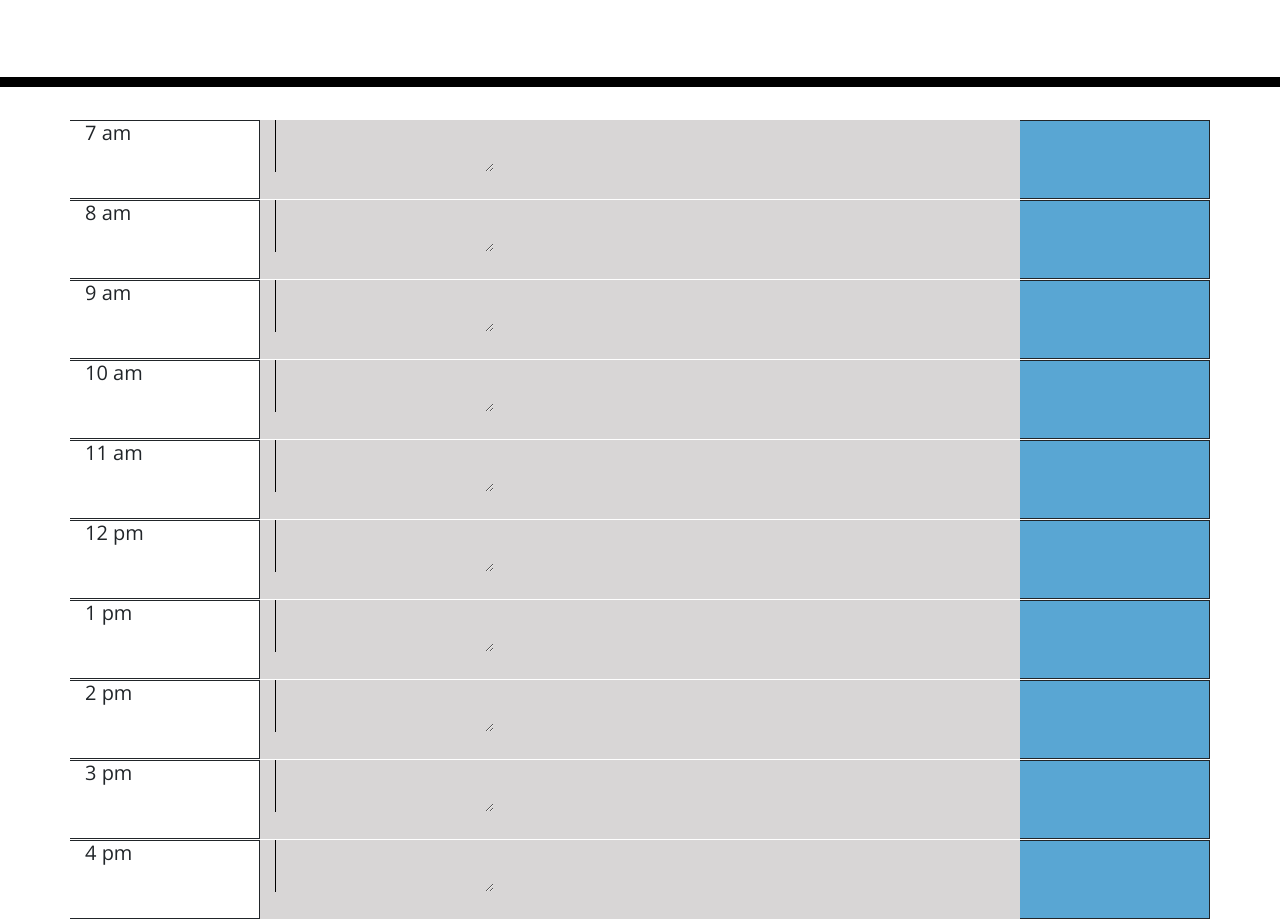
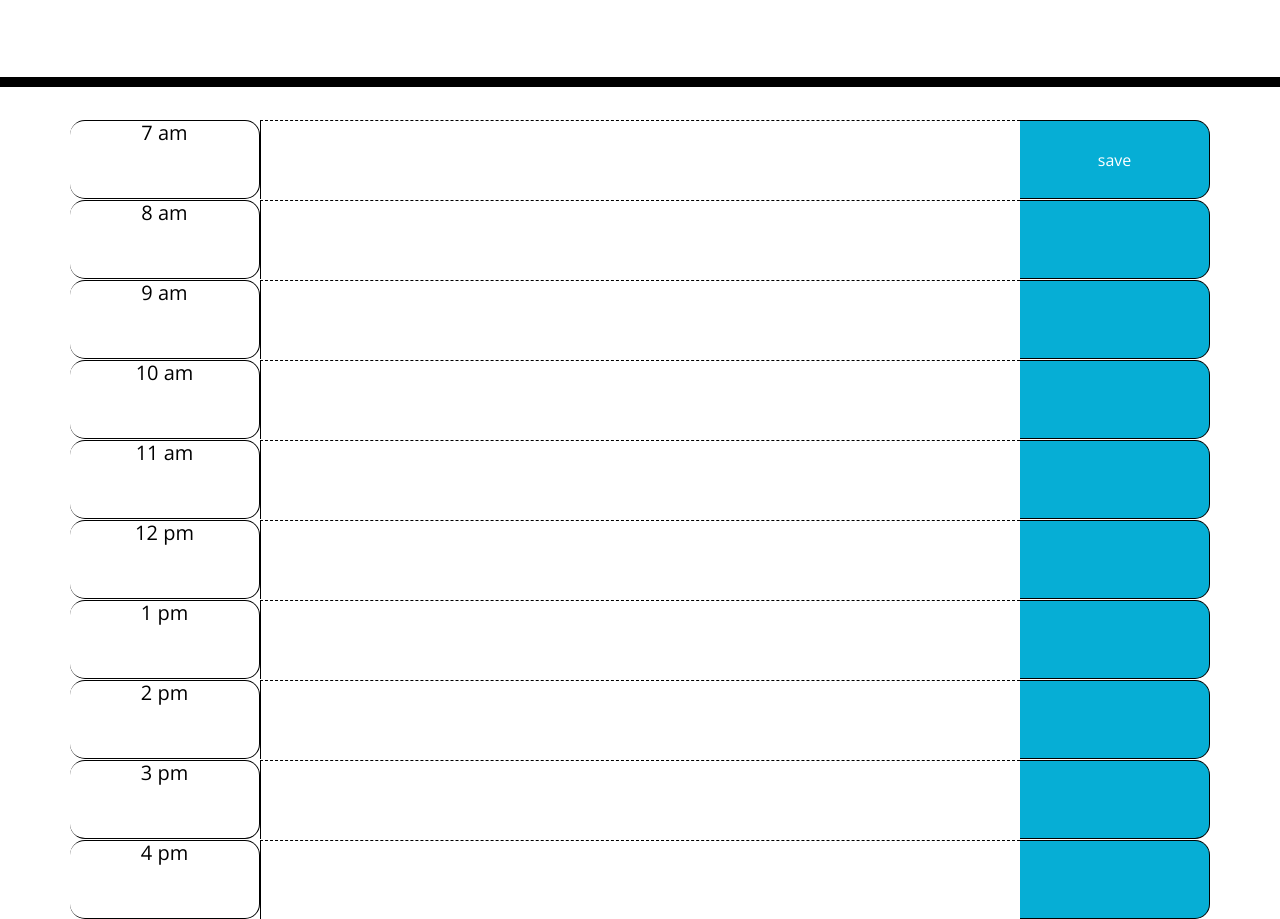
Before and after one commit to damparo/Day-Planner, a plain HTML site: page index.html in a window 1280 px wide. Shown: the part 181-1100 px from the top of the page. Drawn offline with nearby package versions, Linux system fonts and the light colour scheme.

Commit message:
workingcolors

```diff
--- a/index.html
+++ b/index.html
@@ -30,71 +30,157 @@
     </header>
     <div class="container">
       <!-- Timeblocks go here -->
-        <div class ="row">
-          <div class="col-2"><h5>7 am</h5></div>
-          <div class="col-8"><textarea wrap="off"></textarea></div>
-          <div class="col-2 saveblock"></div>
+      <div class="row" id="hour-7">
+        <div class="col-2 time-block hour"><h5>7 am</h5></div>
+        <textarea class="col-8 hour" wrap="off" id="7" data-num="07"></textarea>
+        <button class="col-2 saveBtn">save</button>
       </div>
-        <div class ="row">
-          <div class="col-2"><h5>8 am</h5></div>
-          <div class="col-8"><textarea wrap="off"></textarea></div>
-          <div class="col-2 saveblock"></div>
+      <div class="row" id="hour-8">
+        <div class="col-2 time-block hour"><h5>8 am</h5></div>
+        <textarea class="col-8 hour" wrap="off" id="8" data-num="08"></textarea>
+        <button class="col-2 saveBtn"></button>
       </div>
-        <div class ="row">
-          <div class="col-2"><h5>9 am</h5></div>
-          <div class="col-8"><textarea wrap="off"></textarea></div>
-          <div class="col-2 saveblock"></div>
+      <div class="row" id="Hour9">
+        <div class="col-2 time-block hour"><h5>9 am</h5></div>
+        <textarea class="col-8 hour" wrap="off" id="9" data-num="09"></textarea>
+        <button class="col-2 saveBtn"></button>
       </div>
-        <div class ="row">
-          <div class="col-2"><h5>10 am</h5></div>
-          <div class="col-8"><textarea wrap="off"></textarea></div>
-          <div class="col-2 saveblock"></div>
+      <div class="row" id="hour-10">
+        <div class="col-2 time-block hour"><h5>10 am</h5></div>
+        <textarea class="col-8 hour" wrap="off" id="10" data-num="10"></textarea>
+        <button class="col-2 saveBtn"></button>
       </div>
-        <div class ="row">
-          <div class="col-2"><h5>11 am</h5></div>
-          <div class="col-8"><textarea wrap="off"></textarea></div>
-          <div class="col-2 saveblock"></div>
+      <div class="row" id="Hour11">
+        <div class="col-2 time-block hour"><h5>11 am</h5></div>
+        <textarea class="col-8 hour" wrap="off" id="11" data-num="11"></textarea>
+        <button class="col-2 saveBtn"></button>
       </div>
-        <div class ="row">
-          <div class="col-2"><h5>12 pm</h5></div>
-          <div class="col-8"><textarea wrap="off"></textarea></div>
-          <div class="col-2 saveblock"></div>
+      <div class="row" id="Hour12">
+        <div class="col-2 time-block hour"><h5>12 pm</h5></div>
+        <textarea
+          class="col-8 hour"
+          wrap="off"
+          id="12"
+          data-num="12"
+        ></textarea>
+        <button class="col-2 saveBtn"></button>
       </div>
-        <div class ="row">
-          <div class="col-2"><h5>1 pm</h5></div>
-          <div class="col-8"><textarea wrap="off"></textarea></div>
-          <div class="col-2 saveblock"></div>
+      <div class="row" id="Hour1">
+        <div class="col-2 time-block hour"><h5>1 pm</h5></div>
+        <textarea
+          class="col-8 hour"
+          wrap="off"
+          id="13"
+          data-num="1"
+        ></textarea>
+        <button class="col-2 saveBtn"></button>
       </div>
-        <div class ="row">
-          <div class="col-2"><h5>2 pm</h5></div>
-          <div class="col-8"><textarea wrap="off"></textarea></div>
-          <div class="col-2 saveblock"></div>
+      <div class="row" id="Hour2">
+        <div class="col-2 time-block hour"><h5>2 pm</h5></div>
+        <textarea
+          class="col-8 hour"
+          data-num="2"
+          wrap="off"
+          id="14"
+        ></textarea>
+        <button class="col-2 saveBtn"></button>
       </div>
-        <div class ="row">
-          <div class="col-2"><h5>3 pm</h5></div>
-          <div class="col-8"><textarea wrap="off"></textarea></div>
-          <div class="col-2 saveblock"></div>
+      <div class="row" id="Hour3">
+        <div class="col-2 time-block hour"><h5>3 pm</h5></div>
+        <textarea
+          class="col-8 hour"
+          data-num="3"
+          wrap="off"
+          id="15"
+        ></textarea>
+        <button class="col-2 saveBtn"></button>
       </div>
-        <div class ="row">
-          <div class="col-2"><h5>4 pm</h5></div>
-          <div class="col-8"><textarea wrap="off"></textarea></div>
-          <div class="col-2 saveblock"></div>
+      <div class="row" id="Hour4">
+        <div class="col-2 time-block hour"><h5>4 pm</h5></div>
+        <textarea
+          class="col-8 hour"
+          data-num="4"
+          wrap="off"
+          id="16"
+        ></textarea>
+        <button class="col-2 saveBtn"></button>
       </div>
     </div>
 
     <script src="https://code.jquery.com/jquery-3.4.1.min.js"></script>
-    <script src="https://cdnjs.cloudflare.com/ajax/libs/moment.js/2.24.0/moment.min.js">
+    <script src="https://cdnjs.cloudflare.com/ajax/libs/moment.js/2.24.0/moment.min.js"></script>
 
-    var buttonSave = $("<button>");
-    buttonSave.addClass("s-button s-button-color");
-    $("saveblock").append(buttonSave);
-    console.log(buttonSave);
+    <script>
 
-    $(".s-button").on("click", function() {
-      //save to local storage
+        // var $currentDay = $("#currentDay");
+        // var notes = getNotes();
+        // var interval = setInterval(setTime, 1000);
+
+        // function SetTime() {
+        // var date = moment().format("dddd, MMMM Do YYYY, k:mm:ss");
+        // $currentDay.innerHTML = date;
+        // $("#currentDay").text(date);
+        // }
+
+      renderNotes();
+
+      $(".saveBtn").on("click", function(e) {
+        e.preventDefault();
+        var toDoList = $(this)
+          .siblings("col-8")
+          .val();
+        var hour = $(this)
+          .siblings("col-8")
+          .attr("id");
+        notes[hour] = toDoList;
+
+
+        localStorage.setItem("notes", JSON.stringify(notes));
+         });
+
+
+      function getNotes() {
+        var notes = localStorage.getItem("notes");
+        if (notes) {
+          notes = JSON.parse(notes);
+        } else {
+          notes = {};
+        }
+        return notes;
       }
 
 
+      function renderNotes (){
+        for ( var key in notes) {
+          $("#" + key).val(notes[key]);
+        }
+      };
+
+
+      //color change on hours
+
+      $(".hour").each(function() {
+        $(this)
+          .removeClass("present")
+          .removeClass("future")
+          .removeClass("past");
+
+        var currentHour = moment().format("h");
+        var dataNum = $(this).attr("data-num");
+        console.log(dataNum);
+        console.log(currentHour);
+
+        if (dataNum < currentHour) {
+          $(this).addClass("past");
+        }
+        if (dataNum === currentHour) {
+          $(this).addClass("present");
+        }
+
+        if (dataNum > currentHour) {
+          $(this).addClass("future");
+        }
+      });
 
 
 
--- a/style.css
+++ b/style.css
@@ -76,14 +76,7 @@ textarea{
   border-left-style: none;
 }
 .col-8 {
-  background-color:rgb(216, 214, 214);
 }
 .saveblock {
   background-color:rgb(89, 166, 211);
 }
-textarea {
-  outline: none;
-  overflow: auto;
-  resize: both;
-
-}
```
Lines whose indentation alone changed are shown as unchanged.
